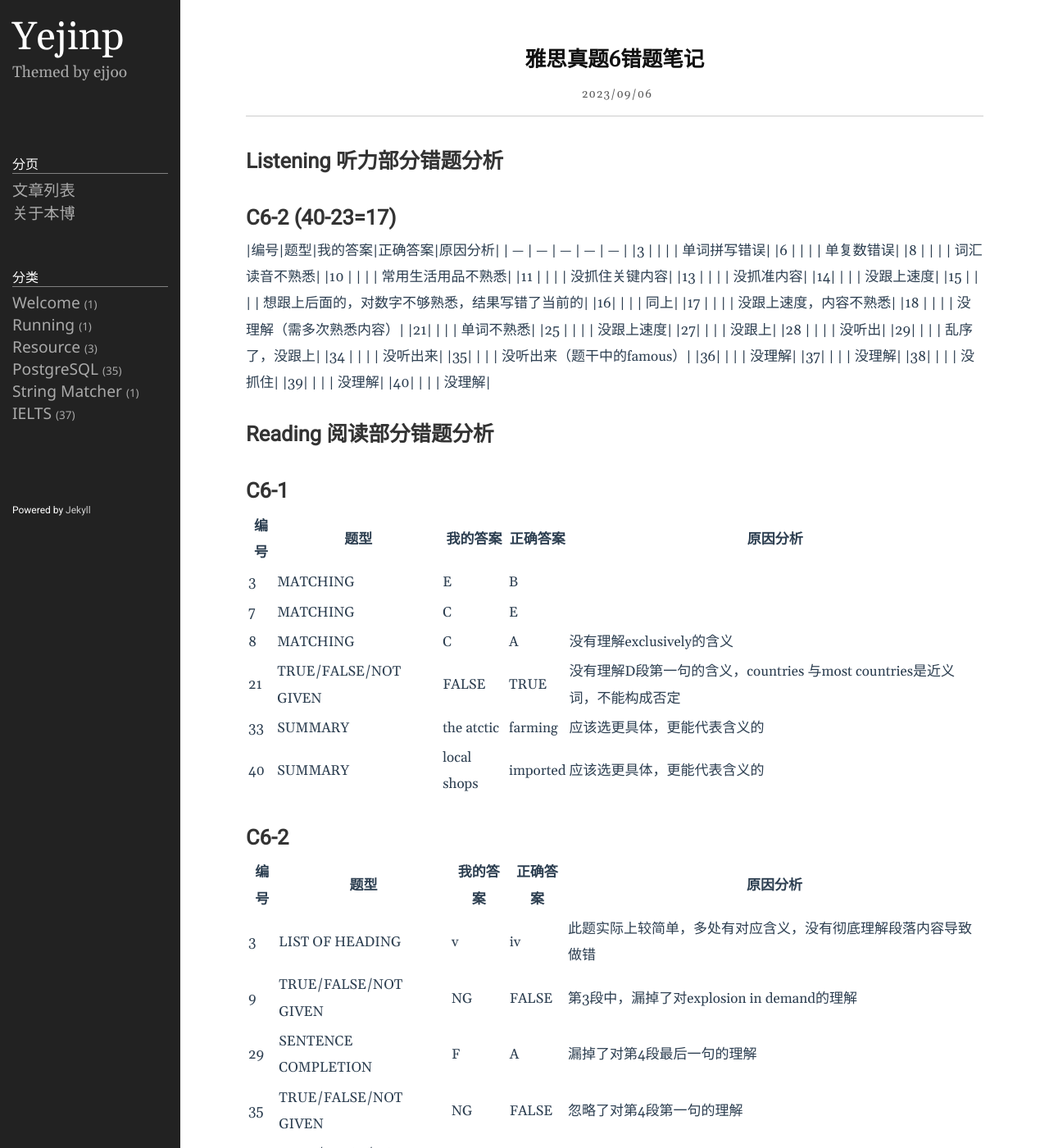
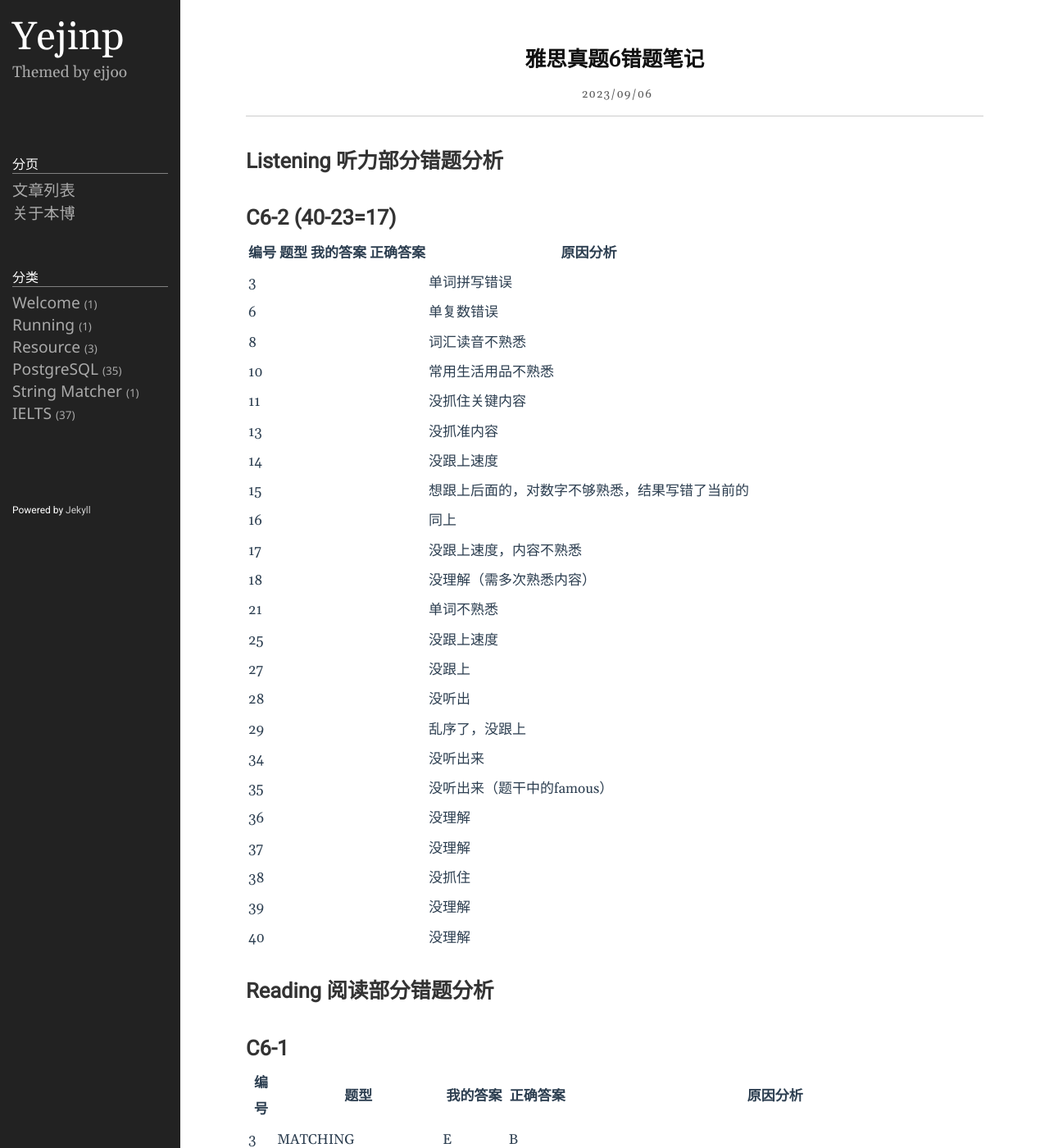
Before and after one commit to yejinp/yejinp.github.io, a Jekyll site: the page built from _posts/2023-09-07-雅思真题6错题笔记.markdown, in a window 1280 px wide and 1400 px high. Shown: the whole window at 82% size. Built offline with Jekyll 4.4.1, drawn with Linux system fonts in a browser that asks for light colours; some of the changed text lies outside the part shown.

Commit message:
修改内容

```diff
--- a/_posts/2023-09-07-雅思真题6错题笔记.markdown
+++ b/_posts/2023-09-07-雅思真题6错题笔记.markdown
@@ -7,6 +7,7 @@ category: IELTS
 
 ## Listening 听力部分错题分析
 # C6-2 (40-23=17)
+
 |编号|题型|我的答案|正确答案|原因分析|
 | --- | --- | --- | --- | --- |
 |3 | | | | 单词拼写错误|
@@ -43,8 +44,8 @@ category: IELTS
 |7| MATCHING | C | E |   |
 |8| MATCHING | C | A | 没有理解exclusively的含义 |
 |21|TRUE/FALSE/NOT GIVEN | FALSE | TRUE | 没有理解D段第一句的含义，countries 与most countries是近义词，不能构成否定 |
-|33|SUMMARY | the atctic | farming | 应该选更具体，更能代表含义的 |
-|40|SUMMARY | local shops | imported |  应该选更具体，更能代表含义的 |
+|33|SUMMARY | the atctic | farming | 应该选应该选最精确的内容 |
+|40|SUMMARY | local shops | imported |  应该选最精确的内容 |
 
 # C6-2
 
```
